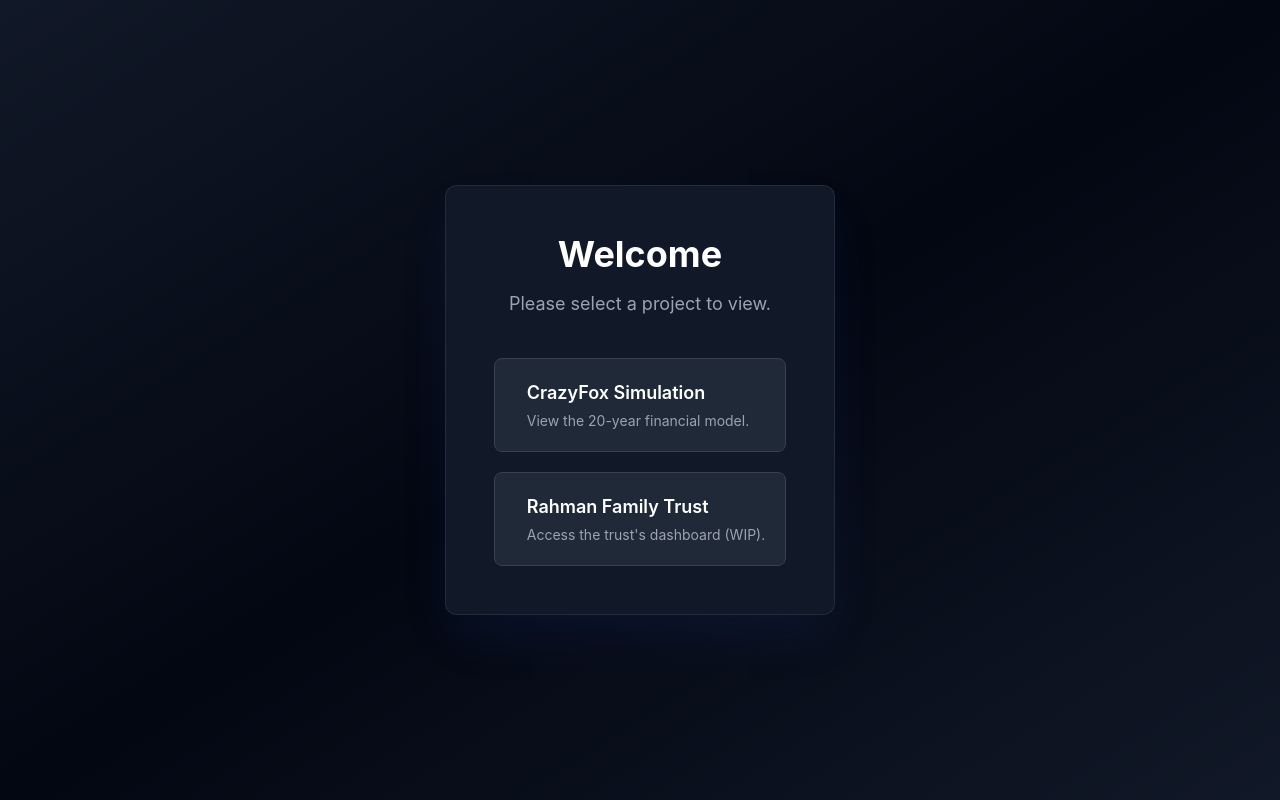
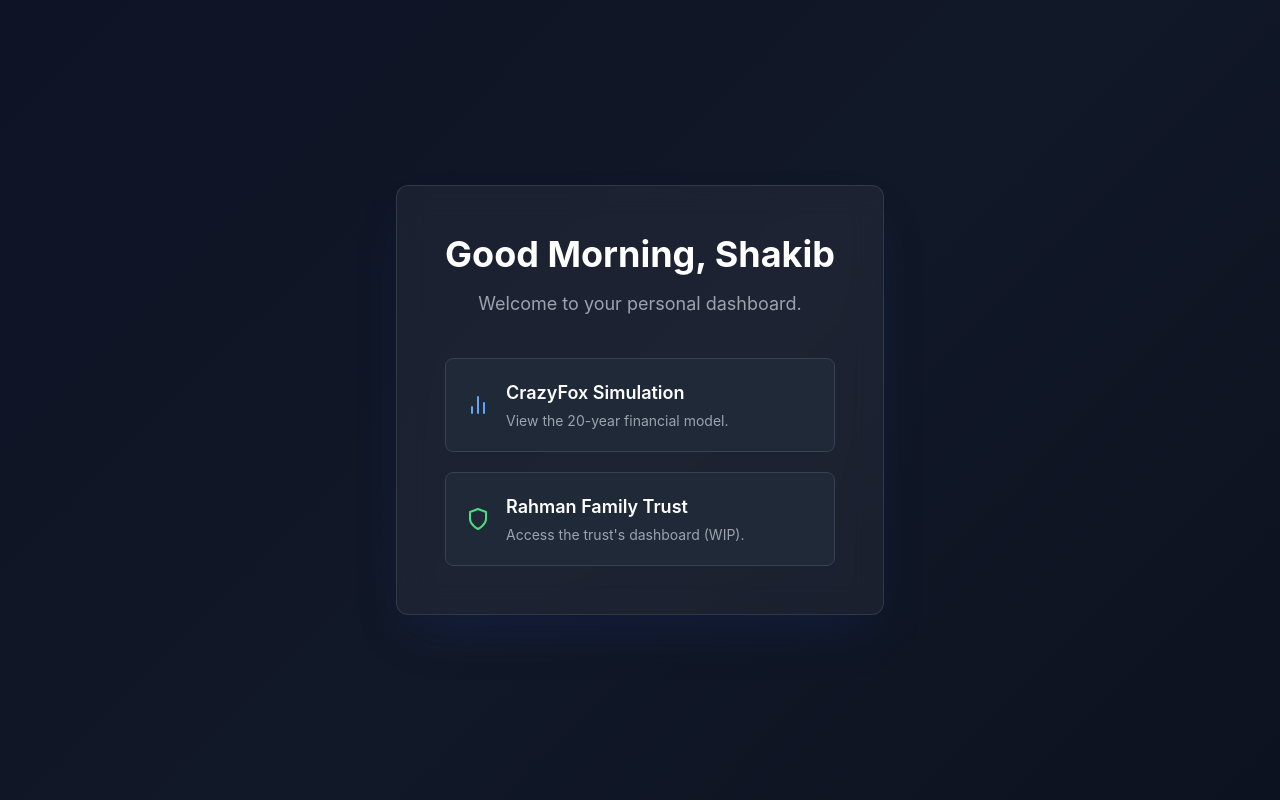
Before and after one commit to MohammedShakib/my-crazyfox-app, a React (Create React App) app: page / in a window 1280 px wide. Built offline with nearby package versions, Linux system fonts and the light colour scheme.

Commit message:
add animation

```diff
--- a/package.json
+++ b/package.json
@@ -7,6 +7,7 @@
     "@testing-library/jest-dom": "^6.9.1",
     "@testing-library/react": "^16.3.0",
     "@testing-library/user-event": "^13.5.0",
+    "framer-motion": "^12.23.24",
     "react": "^19.2.0",
     "react-dom": "^19.2.0",
     "react-icons": "^5.5.0",
--- a/public/index.html
+++ b/public/index.html
@@ -11,7 +11,8 @@
     />
     <link rel="apple-touch-icon" href="%PUBLIC_URL%/logo192.png" />
     <link rel="manifest" href="%PUBLIC_URL%/manifest.json" />
-    <title>CrazyFox</title>
+
+    <title>CrazyFox App</title>
 
     <script src="https://cdn.tailwindcss.com"></script>
 
@@ -20,9 +21,30 @@
     <link href="https://fonts.googleapis.com/css2?family=Inter:wght@400;500;600;700&display=swap" rel="stylesheet">
 
     <style>
+        /* --- নতুন লাইভ ব্যাকগ্রাউন্ড অ্যানিমেশন --- */
+        @keyframes moveBg {
+          0% { background-position: 0% 50%; }
+          50% { background-position: 100% 50%; }
+          100% { background-position: 0% 50%; }
+        }
+
+        .animated-gradient {
+          /* একটি বড়, জটিল গ্রেডিয়েন্ট যা নড়াচড়া করবে */
+          background-image: linear-gradient(
+            -45deg,
+            #030712,
+            #111827,
+            #0a0a23,
+            #1f2937
+          );
+          background-size: 400% 400%; /* গ্রেডিয়েন্টকে অনেক বড় করা হলো */
+          animation: moveBg 15s ease-in-out infinite; /* অ্যানিমেশনটি যোগ করা হলো */
+        }
+        /* --- অ্যানিমেশন শেষ --- */
+
         body {
             font-family: 'Inter', sans-serif;
-            background-color: #030712;
+            /* background-color: #030712; (মুছে ফেলা হয়েছে) */
             color: #f9fafb;
         }
         .card {
@@ -55,11 +77,12 @@
             z-index: 10;
             background-color: #111827; /* Must match the row background */
         }
-        thead .sticky-col,
-        tbody tr .sticky-col {
+        thead .sticky-col {
             border-right: 1px solid #1f2937;
         }
-        /* Highlight for the special Year 6 */
+        tbody tr .sticky-col {
+             border-right: 1px solid #1f2937;
+        }
         .supernova {
             background-color: rgba(250, 204, 21, 0.1);
             font-weight: 700;
@@ -75,5 +98,5 @@
   <body>
     <noscript>You need to enable JavaScript to run this app.</noscript>
     <div id="root"></div>
-    </body>
+  </body>
 </html>
--- a/src/pages/SelectionPage.js
+++ b/src/pages/SelectionPage.js
@@ -1,49 +1,102 @@
 import React from 'react';
 import { Link } from 'react-router-dom';
+import { motion } from 'framer-motion';
+import { FiBarChart2, FiShield } from 'react-icons/fi';
+
+// --- ডাইনামিক গ্রিটিং ফাংশন ---
+const getGreeting = () => {
+  const hour = new Date().getHours();
+  if (hour < 12) return "Good Morning";
+  if (hour < 18) return "Good Afternoon";
+  return "Good Evening";
+};
+
+// --- অ্যানিমেশনের ভেরিয়েন্ট ---
+const cardVariants = {
+  hidden: { opacity: 0, y: 30 },
+  visible: {
+    opacity: 1,
+    y: 0,
+    transition: {
+      type: 'spring',
+      damping: 15,
+      stiffness: 100,
+      when: "beforeChildren",
+      staggerChildren: 0.1
+    }
+  }
+};
+
+const itemVariants = {
+  hidden: { opacity: 0, y: 20 },
+  visible: { opacity: 1, y: 0 }
+};
+
 
 export default function SelectionPage() {
+  const greeting = getGreeting();
+
   return (
-    // 1. ব্যাকগ্রাউন্ডে একটি হালকা গ্রেডিয়েন্ট যোগ করা হয়েছে
-    <div className="flex items-center justify-center min-h-screen bg-gradient-to-br from-gray-900 via-[#030712] to-gray-900">
+    <div className="flex items-center justify-center min-h-screen animated-gradient text-white p-4">
 
-      {/* 2. কার্ডটি একটু বড় করা হয়েছে এবং একটি হালকা বর্ডার ও শ্যাডো দেওয়া হয়েছে */}
-      <div className="text-center p-10 md:p-12 card max-w-lg mx-auto rounded-xl shadow-2xl shadow-blue-900/20 border border-gray-700/50">
+      <motion.div
+        className="text-center p-10 md:p-12 max-w-lg mx-auto rounded-xl shadow-2xl shadow-blue-900/20
+                   bg-white/5 backdrop-blur-lg border border-white/10"
+        variants={cardVariants}
+        initial="hidden"
+        animate="visible"
+      >
 
-        {/* 3. একটি টাইটেল এবং সাব-টাইটেল যোগ করা হয়েছে */}
-        <h1 className="text-4xl font-bold mb-4 text-white">Welcome</h1>
-        <p className="text-lg text-gray-400 mb-10">Please select a project to view.</p>
+        <motion.h1 variants={itemVariants} className="text-4xl font-bold mb-4 text-white">
+          {greeting}, Shakib
+        </motion.h1>
 
-        {/* 4. বাটনগুলোকে "কার্ড" স্টাইল দেওয়া হয়েছে */}
+        <motion.p variants={itemVariants} className="text-lg text-gray-400 mb-10">
+          Welcome to your personal dashboard.
+        </motion.p>
+
         <div className="space-y-5">
 
+          {/* --- পরিবর্তন ১: CrazyFox বাটনে 'whileHover' যোগ করা হয়েছে --- */}
+          <motion.div
+            variants={itemVariants}
+            whileHover={{ scale: 1.03, transition: { type: "spring", stiffness: 400, damping: 15 } }}
+          >
             <Link
               to="/crazyfox"
               className="block w-full p-5 text-left text-lg bg-gray-800 text-white rounded-lg border border-gray-700 hover:border-blue-500 hover:bg-gray-700/50 transition-all duration-300 ease-in-out group"
             >
               <div className="flex items-center">
-              {/* আপনি চাইলে এখানে আইকনও যোগ করতে পারেন */}
-              <div className="ml-3">
+                <FiBarChart2 className="w-6 h-6 mr-4 text-blue-400" />
+                <div>
                   <div className="font-semibold text-white group-hover:text-blue-300">CrazyFox Simulation</div>
                   <div className="text-sm font-normal text-gray-400 mt-1">View the 20-year financial model.</div>
                 </div>
               </div>
             </Link>
+          </motion.div>
 
+          {/* --- পরিবর্তন ২: Rahman Trust বাটনে 'whileHover' যোগ করা হয়েছে --- */}
+          <motion.div
+            variants={itemVariants}
+            whileHover={{ scale: 1.03, transition: { type: "spring", stiffness: 400, damping: 15 } }}
+          >
             <Link
               to="/rahman-family-trust"
               className="block w-full p-5 text-left text-lg bg-gray-800 text-white rounded-lg border border-gray-700 hover:border-green-500 hover:bg-gray-700/50 transition-all duration-300 ease-in-out group"
             >
               <div className="flex items-center">
-              {/* আপনি চাইলে এখানে আইকনও যোগ করতে পারেন */}
-              <div className="ml-3">
+                <FiShield className="w-6 h-6 mr-4 text-green-400" />
+                <div>
                   <div className="font-semibold text-white group-hover:text-green-300">Rahman Family Trust</div>
                   <div className="text-sm font-normal text-gray-400 mt-1">Access the trust's dashboard (WIP).</div>
                 </div>
               </div>
             </Link>
+          </motion.div>
 
         </div>
-      </div>
+      </motion.div>
     </div>
   );
 }
```
Also changed, not shown: 1 other file (tests, documents, lock files or other folders). Lines whose indentation alone changed are shown as unchanged.
